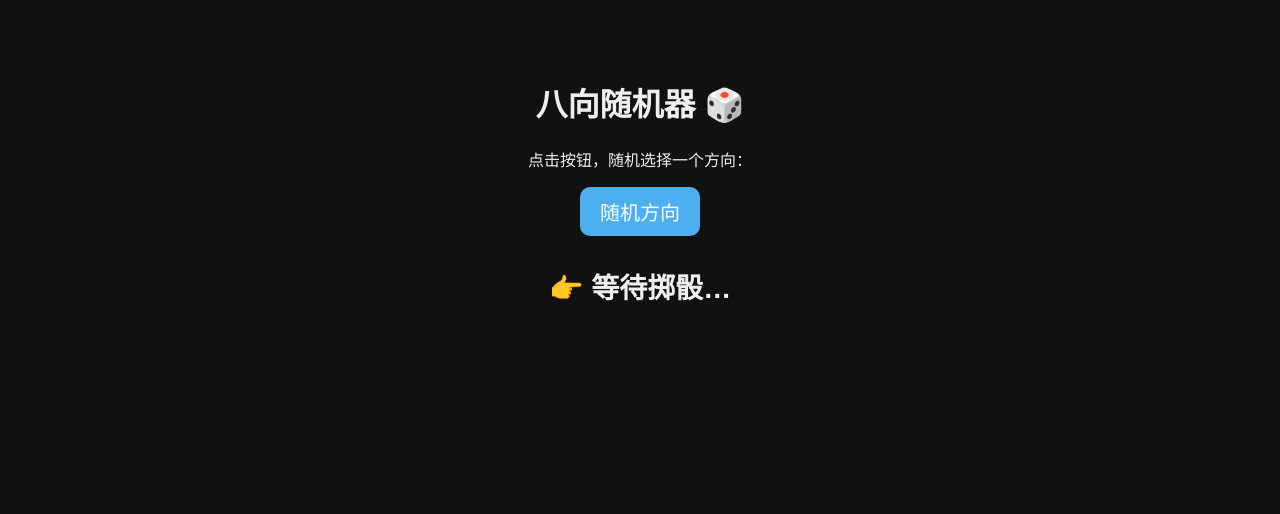
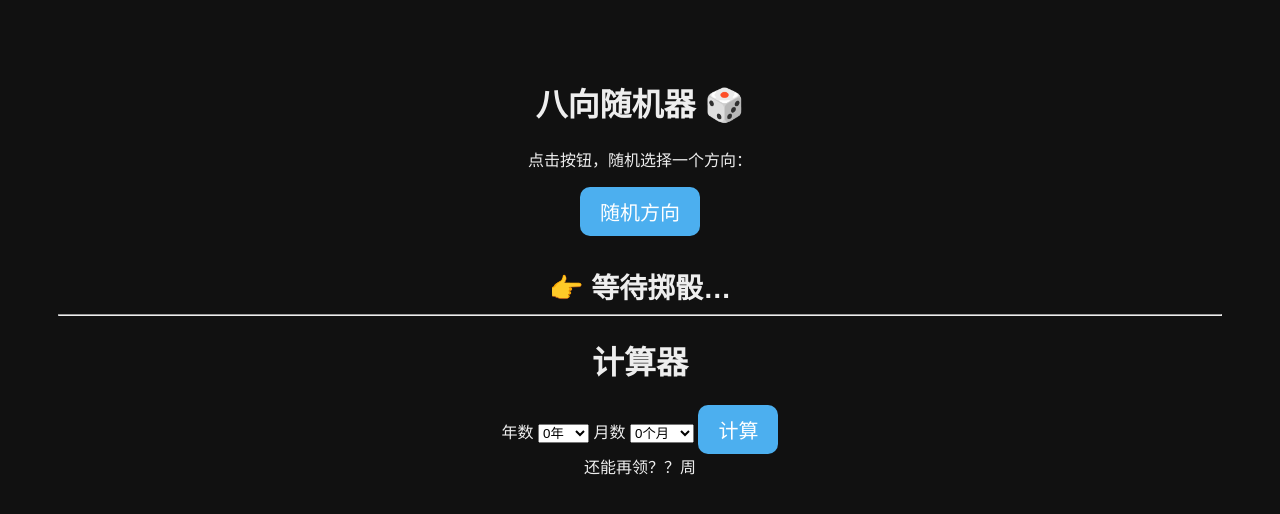
Before and after one commit to derrickma/random-direction, a plain HTML site: page index.html in a window 1280 px wide. Drawn offline with Linux system fonts and the light colour scheme.

Commit message:
加了个一个新的计算器

```diff
--- a/index.html
+++ b/index.html
@@ -1,5 +1,6 @@
 <!DOCTYPE html>
 <html lang="zh">
+
 <head>
   <meta charset="UTF-8">
   <title>八向随机器 🎲</title>
@@ -11,6 +12,7 @@
       background: #111;
       color: #eee;
     }
+
     button {
       font-size: 20px;
       padding: 10px 20px;
@@ -20,6 +22,7 @@
       background: #4cafef;
       color: white;
     }
+
     .result {
       margin-top: 30px;
       font-size: 28px;
@@ -27,6 +30,7 @@
     }
   </style>
 </head>
+
 <body>
   <h1>八向随机器 🎲</h1>
   <p>点击按钮，随机选择一个方向：</p>
@@ -51,5 +55,41 @@
         "🎲 " + directions[idx];
     }
   </script>
+
+  <hr>
+  <h1>计算器</h1>
+  <label for="years">年数</label>
+  <select id="years"></select>
+  <label for="months">月数</label>
+  <select id="months"></select>
+  <button onclick="calculate()">计算</button>
+  <div>还能再领<span id="calcResult">？？</span>周</div>
+  <script>
+
+    function populate(select, max, label) {
+      for (let i = 0; i <= max; i++) {
+        const option = document.createElement('option');
+        option.value = i;
+        option.textContent = i + label;
+        select.appendChild(option);
+      }
+    }
+
+    function round2(n) {
+      return Math.round(n * 100) / 100;
+    }
+
+    function calculate() {
+      const years = Number(document.getElementById('years').value) || 0;
+      const months = Number(document.getElementById('months').value) || 0;
+      const serviceYears = years + months / 12;
+      const extraWeeks = Math.max(4, 4 * serviceYears - 4)
+      document.getElementById("calcResult").textContent = round2(extraWeeks);
+    }
+
+    populate(document.getElementById('years'), 10, '年');
+    populate(document.getElementById('months'), 11, '个月');
+  </script>
 </body>
+
 </html>
```
